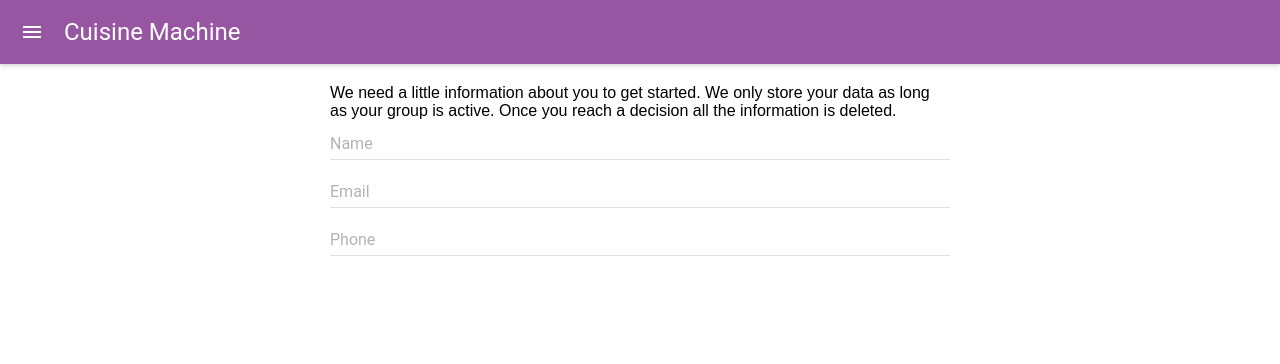
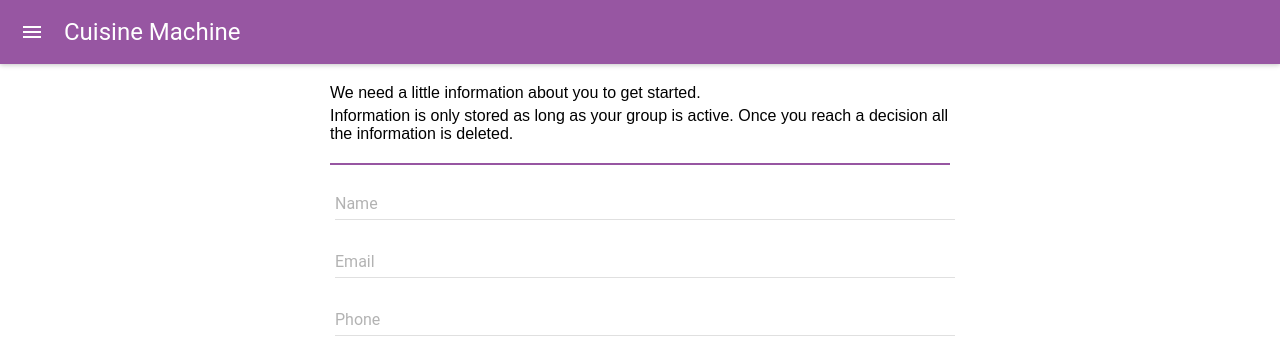
Before and after one commit to THEAverageSpeedBurrito/CuisineMachine, a React (Create React App) app in the folder cuisine-machine/: page /newgroup in a window 1280 px wide. Shown: the top 364 px of the page. Built offline with nearby package versions, Linux system fonts and the light colour scheme; the HTML template or start-up script is replaced by a standard one.

Commit message:
working on intro form section

```diff
--- a/cuisine-machine/src/components/GroupForm.js
+++ b/cuisine-machine/src/components/GroupForm.js
@@ -9,6 +9,16 @@
     height: '100vh',
     // boxShadow: '0 0 4px 0 rgba(0, 0, 0, 0.3)',
     padding: 5,
+  },
+  form_section: {
+    margin: '20px 0 0 0',
+    borderTop: '2px solid #9756A2',
+    paddingTop: 10,
+
+  },
+  input: {
+    margin: 5,
+
   }
 }
 
@@ -16,19 +26,25 @@
   render() {
     return (
       <div style={style.main_form}>
-      <p>We need a little information about you to get started. We only store your data as long as your group is active. Once you reach a decision all the information is deleted.</p>
+      <p>We need a little information about you to get started.</p>
+      <p>Information is only stored as long as your group is active. Once you reach a decision all the information is deleted.</p>
+        <div style={style.form_section}>
           <TextField
+            style={style.input}
             hintText="Name"
             fullWidth={true}
           />
           <TextField
+            style={style.input}
             hintText="Email"
             fullWidth={true}
           />
           <TextField
+            style={style.input}
             hintText="Phone"
             fullWidth={true}
         />
+        </div>
       </div>
     )
   }
```
Lines whose indentation alone changed are shown as unchanged.
